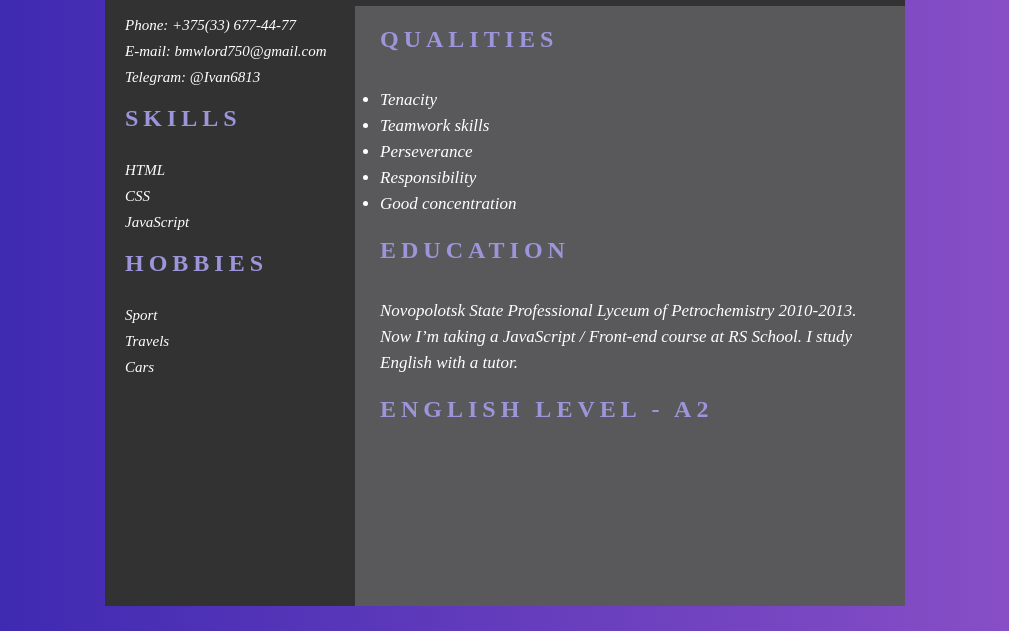
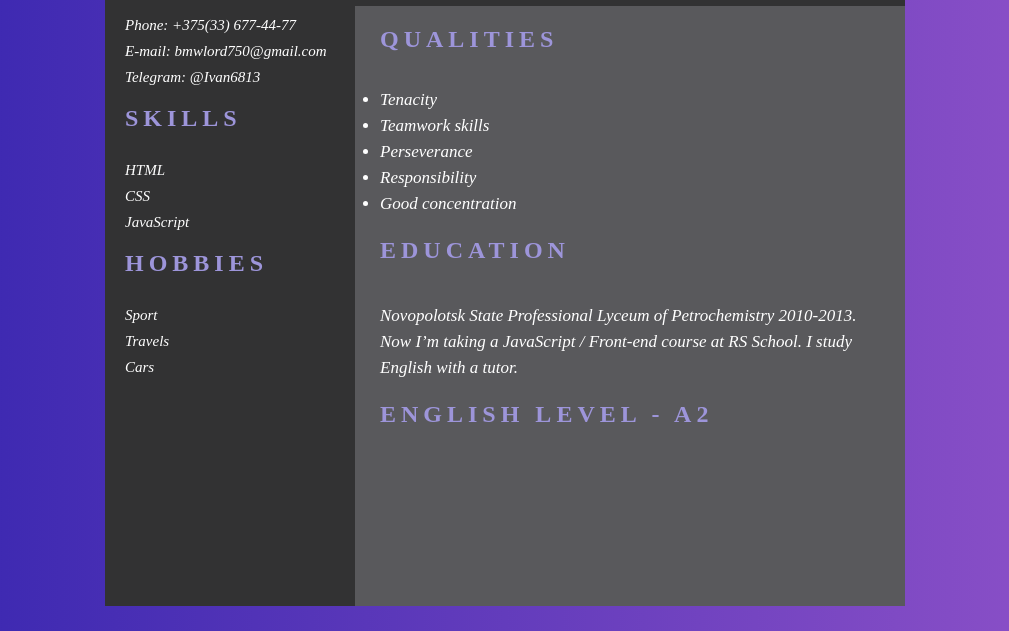
Before and after one commit to Ivan6813/rsschool-cv, a plain HTML site: page index.html in a window 1280 px wide. Shown: the part 259-890 px from the top of the page, without its empty margins (135-1144 px from the left). Drawn offline with Linux system fonts and the light colour scheme.

Commit message:
refactor: added p to article

```diff
--- a/index.html
+++ b/index.html
@@ -34,8 +34,8 @@
                     <p>My name is Ivan and I am 27 years old. I am from Novopolotsk. I worked in an oil refinery. There were no career prospects. So I decided to change my profession. I started learning JavaScript. This will give me unlimited growth prospects.</p>
                 </main>
                 <section>
-                        <article>
-                            <h3>Qualities</h3>
+                    <article>
+                        <h3>Qualities</h3>
                         <ul>
                             <li>Tenacity</li>
                             <li>Teamwork skills</li>
@@ -46,8 +46,8 @@
                     </article>
                     <article>
                         <h3>Education</h3>
-                        Novopolotsk State Professional Lyceum of Petrochemistry 2010-2013. <br>
-                        Now I’m taking a JavaScript / Front-end course at RS School. I study English with a tutor.
+                        <p>Novopolotsk State Professional Lyceum of Petrochemistry 2010-2013. <br>
+                        Now I’m taking a JavaScript / Front-end course at RS School. I study English with a tutor.</p>
                     </article>
                     <article>
                         <h3>English level - A2</h3>
```
